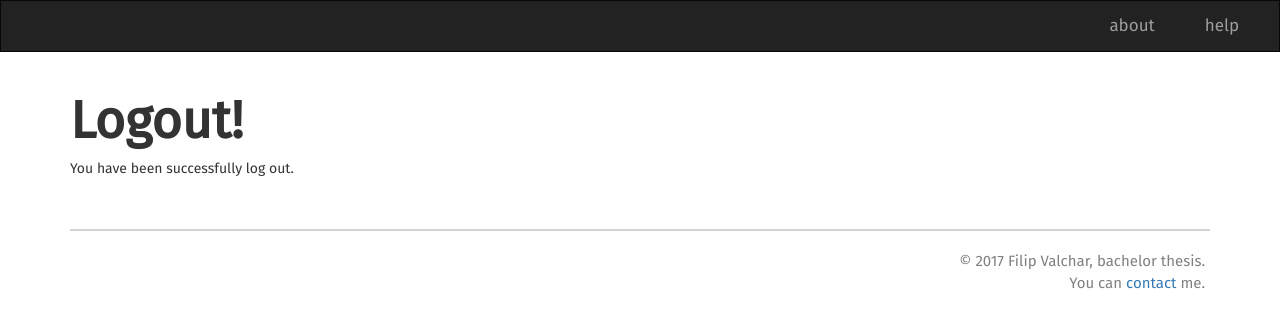
After one commit to XuuRee/app-ansp, a Django app: template ansp/account/templates/account/logout.html in a window 1280 px wide. The commit adds this page. Shown: the top 328 px of the page. Run offline with Django 3.2, Linux system fonts and the light colour scheme; the template is opened without the code that fills it, so the values that code supplies are empty; some libraries are stand-ins or nearby versions.

Commit message:
registration urls

```diff
--- /dev/null
+++ b/ansp/account/templates/account/logout.html
@@ -0,0 +1,9 @@
+{% extends 'account/base.html' %}
+{% block title %}Logout{% endblock %}
+
+{% block body %}
+    <div class="container">
+        <h1>Logout!</h2>
+        <p>You have been successfully log out.</p>
+    </div>
+{% endblock %}
--- a/ansp/ansp/urls.py
+++ b/ansp/ansp/urls.py
@@ -17,8 +17,10 @@ from django.conf.urls import url, include
 from django.contrib import admin
 from django.conf import settings
 from django.conf.urls.static import static
+from ansp import views
 
 urlpatterns = [
+    url(r'^$', views.login_redirect, name="login_redirect"),
     url(r'^admin/', admin.site.urls),
     url(r'^projects/', include('project.urls')),
     url(r'^accounts/', include('account.urls')),
--- /dev/null
+++ b/ansp/ansp/views.py
@@ -0,0 +1,4 @@
+from django.shortcuts import redirect
+
+def login_redirect(request):
+    return redirect('/accounts/login')
--- a/ansp/project/templates/project/base.html
+++ b/ansp/project/templates/project/base.html
@@ -28,7 +28,7 @@
                         <li><a class="navbar-font" href="{% url 'project:project-create' %}" aria-hidden="true"><span class="glyphicon glyphicon-plus"></span>&nbsp; add project</a></li>
                         <li><a class="navbar-font" href="#" aria-hidden="true">about</a></li>
                         <li><a class="navbar-font" href="#" aria-hidden="true">help</a></li>
-                        <li><a class="navbar-font" href="#" aria-hidden="true"><span class="glyphicon glyphicon-log-out"></span>&nbsp; logout</a></li>
+                        <li><a class="navbar-font" href="/accounts/logout" aria-hidden="true"><span class="glyphicon glyphicon-log-out"></span>&nbsp; logout</a></li>
                     </ul>
                 </div>
             </div>
```
Also changed, not shown: ansp/account/urls.py (+6 -2 lines).
